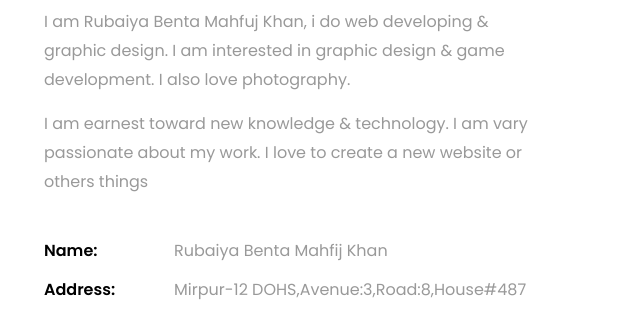
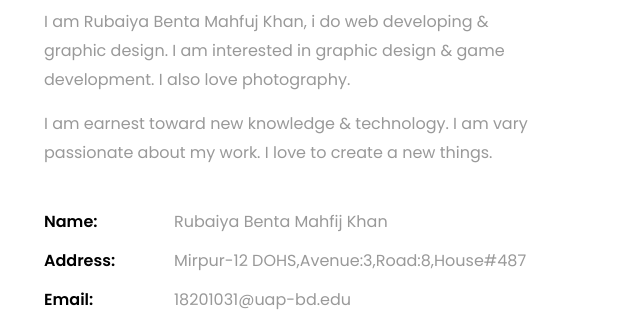
Before and after one commit to AuroraRubaiya/AuroraRubaiya.github.io, a plain HTML site: page index.html in a window 1280 px wide. Shown: the part 939-1258 px from the top of the page, 644-1280 px from the left. Drawn offline with Linux system fonts and the light colour scheme; files whose address does not match are found by name.

Commit message:
Initial commit.

```diff
--- a/index.html
+++ b/index.html
@@ -85,7 +85,7 @@
 		          	<h1 class="big">About</h1>
 		            <h2 class="mb-4">About Me</h2>
 		            <p>I am Rubaiya Benta Mahfuj Khan, i do web developing & graphic design. I am interested in graphic design & game development. I also love photography. </p>
-					  <p> I am earnest toward new knowledge & technology. I am vary passionate about my work. I love to create a new website or others things</p>
+					  <p> I am earnest toward new knowledge & technology. I am vary passionate about my work. I love to create a new things.</p>
 		            <ul class="about-info mt-4 px-md-0 px-2">
 		            	<li class="d-flex"><span>Name:</span> <span>Rubaiya Benta Mahfij Khan</span></li>
 		            	<li class="d-flex"><span>Address:</span> <span>Mirpur-12 DOHS,Avenue:3,Road:8,House#487</span></li>
```
